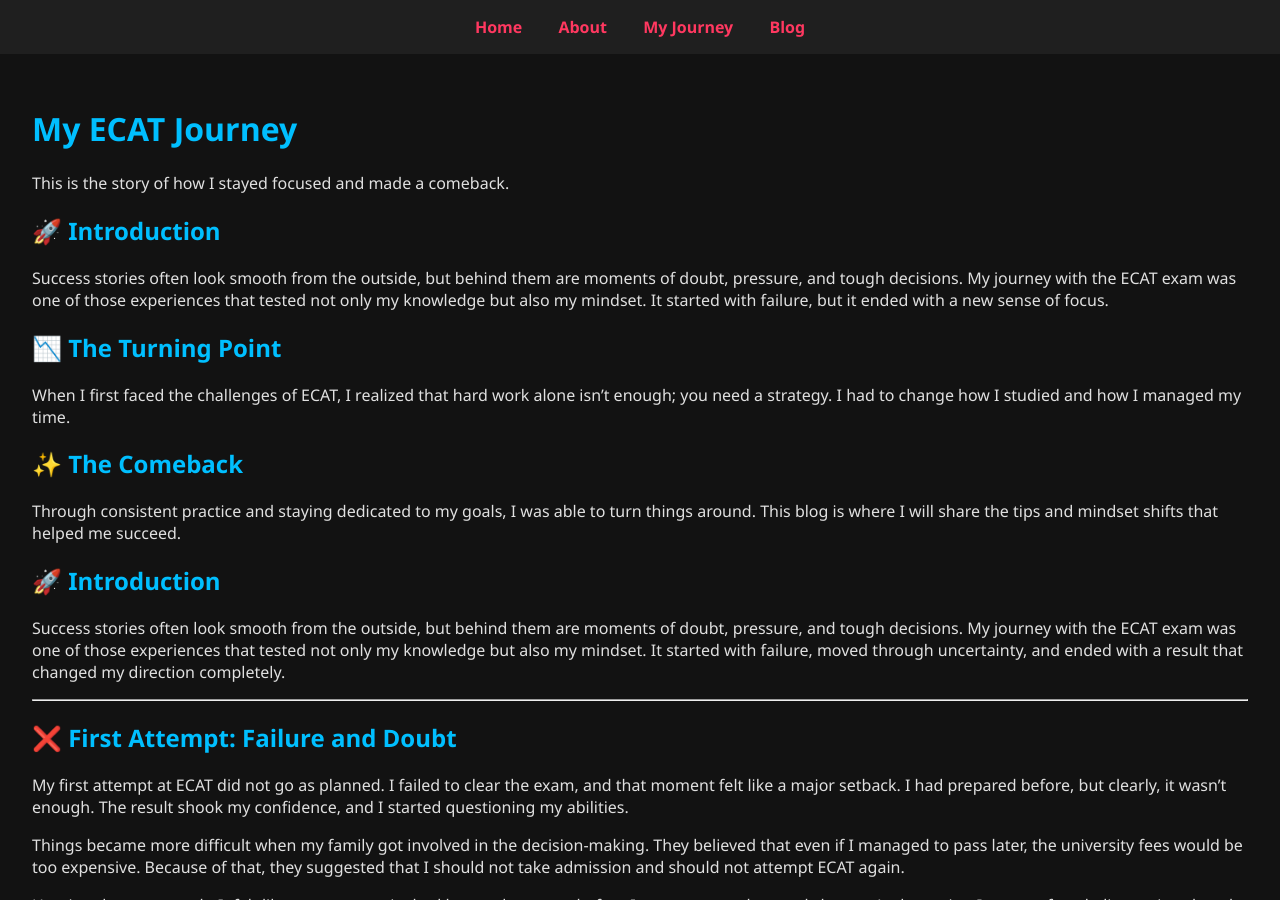
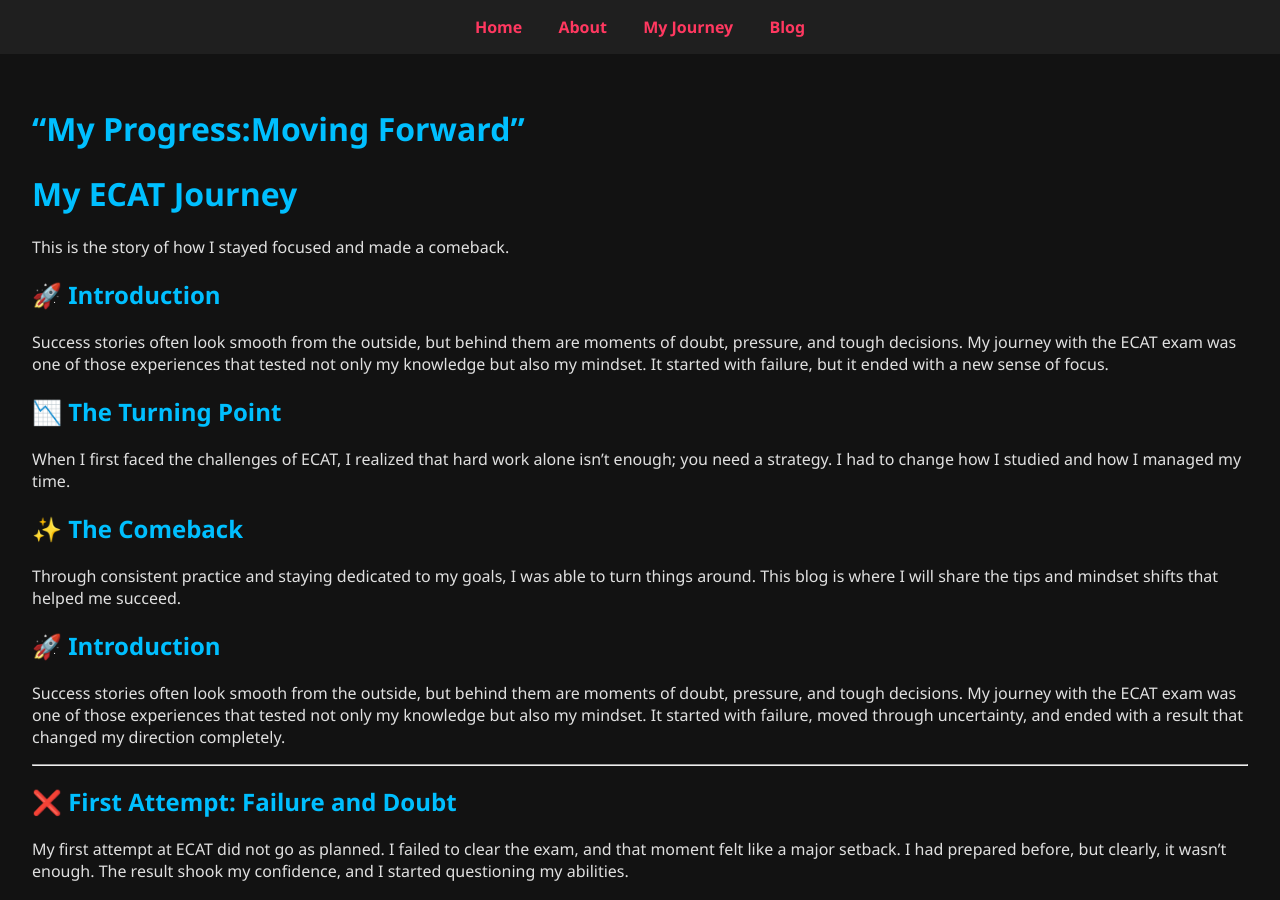
Before and after one commit to engr-ahmad-munawar/engr-ahmad-munawar.github.io-Portfolio-, a Jekyll site: the page built from _posts/2026-04-02-first-post.md, in a window 1280 px wide and 900 px high. Built offline with Jekyll 4.4.1, drawn with Linux system fonts in a browser that asks for light colours.

Commit message:
Update 2026-04-02-first-post.md

```diff
--- a/_posts/2026-04-02-first-post.md
+++ b/_posts/2026-04-02-first-post.md
@@ -4,7 +4,7 @@ title: "first-post"
 date: 2026-04-02
 permalink: /first-post/
 ---
-
+#                                  "My Progress:Moving Forward"
 # My ECAT Journey
 This is the story of how I stayed focused and made a comeback.
 
```
